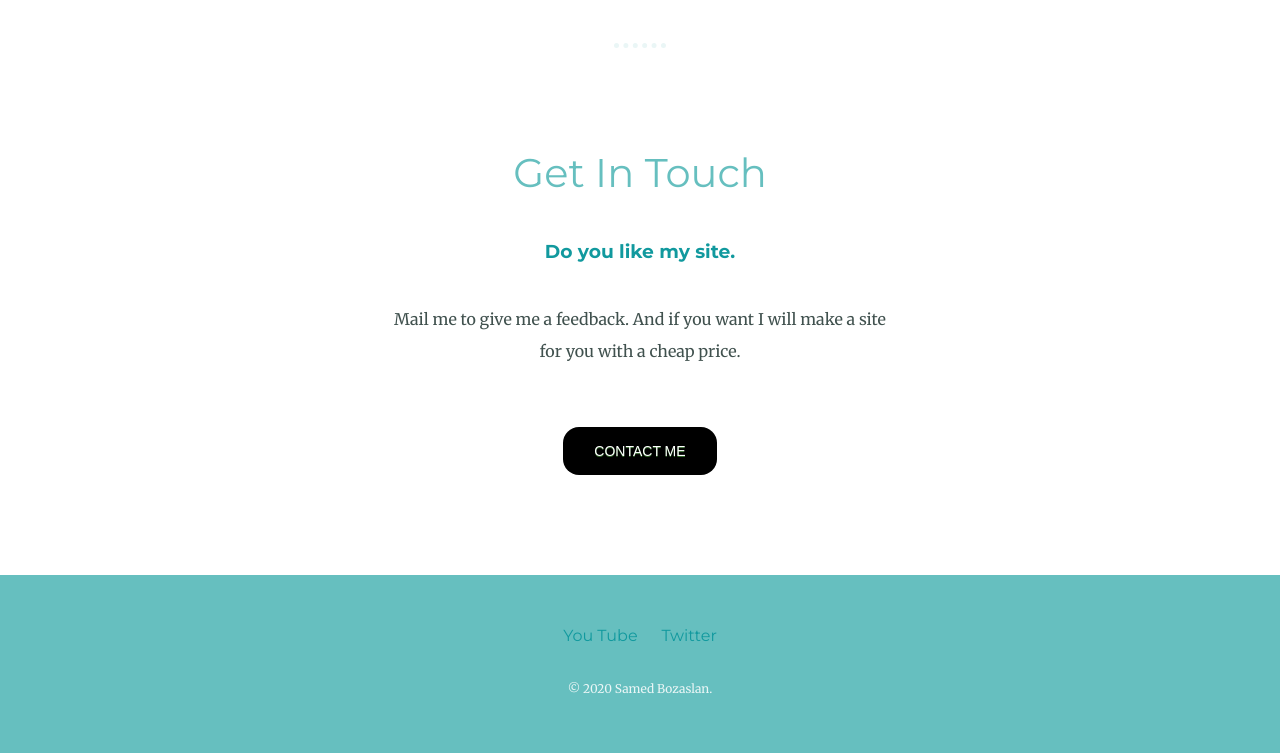
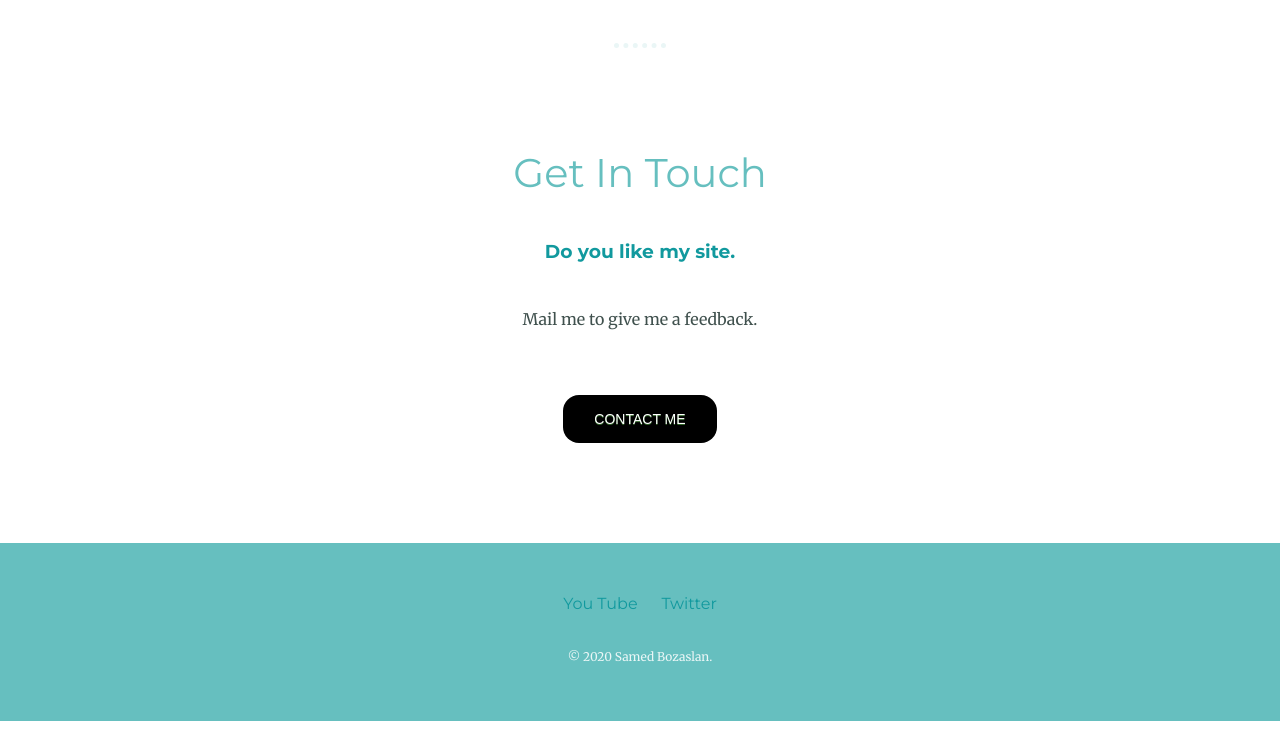
Before and after one commit to SamedBozaslan/cv, a plain HTML site: page index.html in a window 1280 px wide. Shown: the part 2236-2989 px from the top of the page. After the commit the page ends 2957 px from the top, so only its background shows below. Drawn offline with Linux system fonts and the light colour scheme.

Commit message:
Update index.html

```diff
--- a/index.html
+++ b/index.html
@@ -47,7 +47,7 @@
         <div class="contact-me">
           <h2>Get In Touch</h2>
           <h3>Do you like my site.</h3>
-          <p class="contactmij">Mail me to give me a feedback. And if you want I will make a site for you with a cheap price.</p>
+          <p class="contactmij">Mail me to give me a feedback.</p>
           <a class="btn" href="mailto:Samedbozaslan25@gmail.com">CONTACT ME</a>
         </div>
       </div>
```
